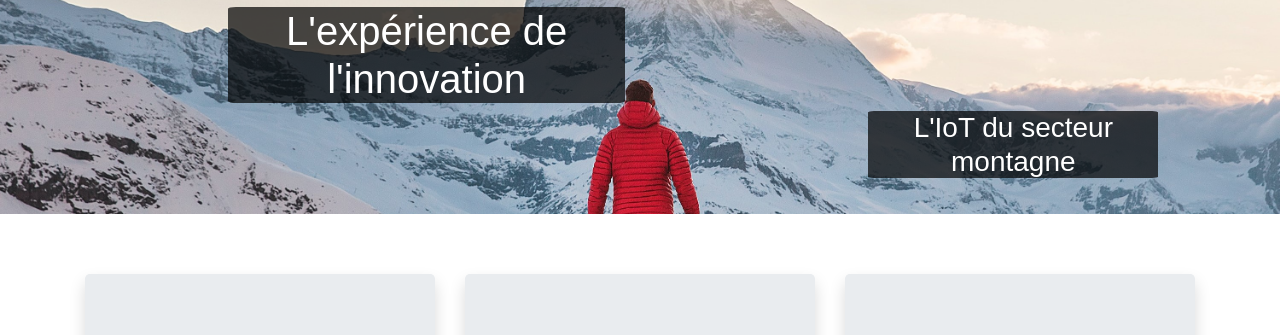
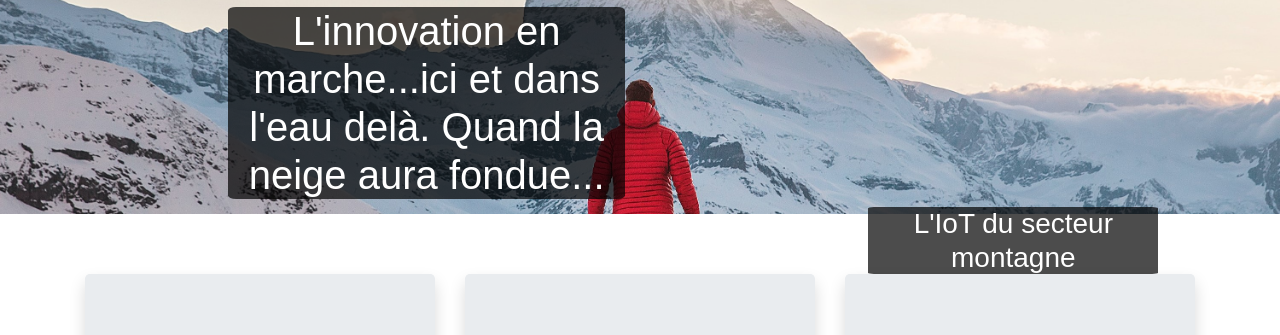
Before and after one commit to VBLab/repo_IoTski, a plain HTML site: page html/adn.html in a window 1280 px wide. Shown: the part 83-418 px from the top of the page. Drawn offline with nearby package versions, Linux system fonts and the light colour scheme.

Commit message:
Update adn.html
modif virginie

```diff
--- a/html/adn.html
+++ b/html/adn.html
@@ -45,7 +45,7 @@
       <div class="container-fluid banner-content">
           <div class="row">
               <div class="col-xl-4 offset-xl-2">
-                  <h1>L'expérience de l'innovation</h1>
+                  <h1>L'innovation en marche...ici et dans l'eau delà. Quand la neige aura fondue...</h1>
                 </div>
           </div>
           <div class="row">
```
